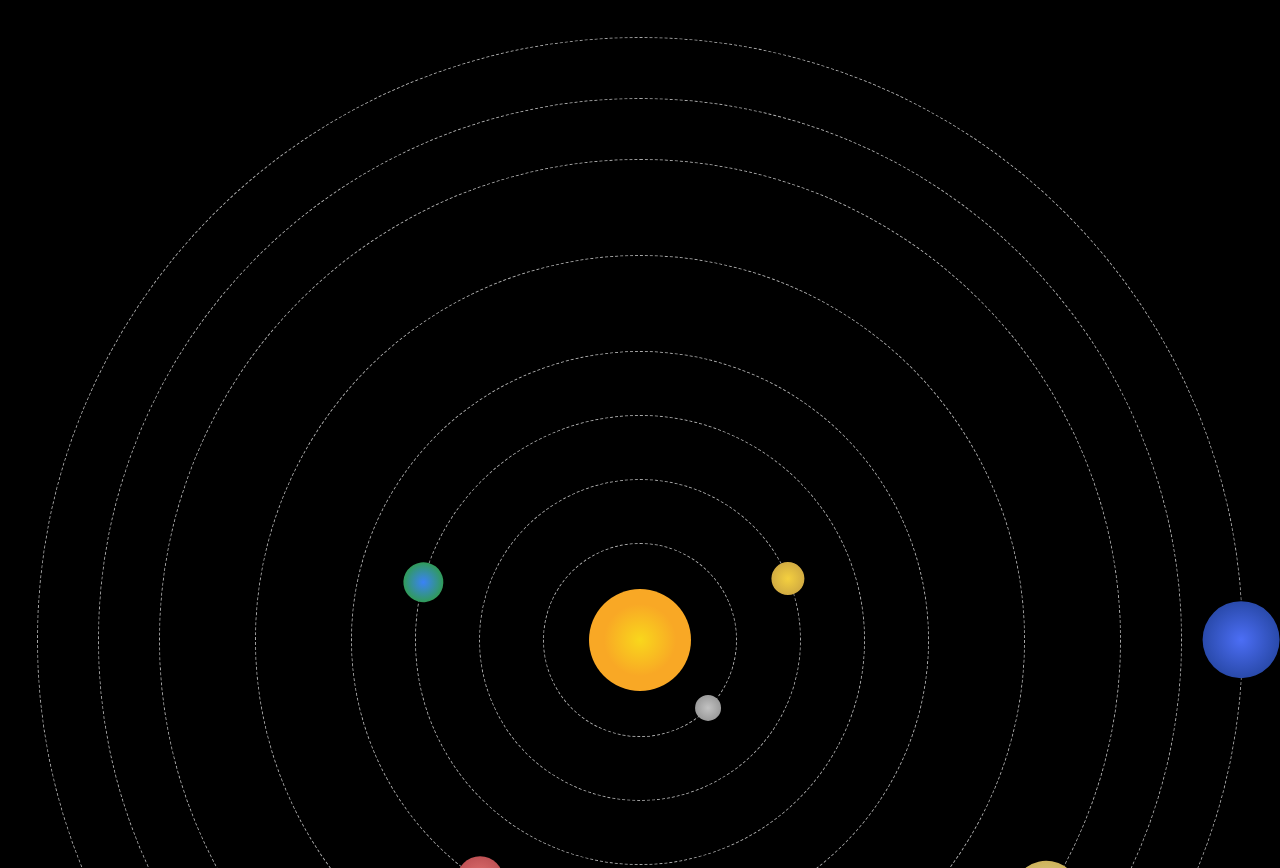
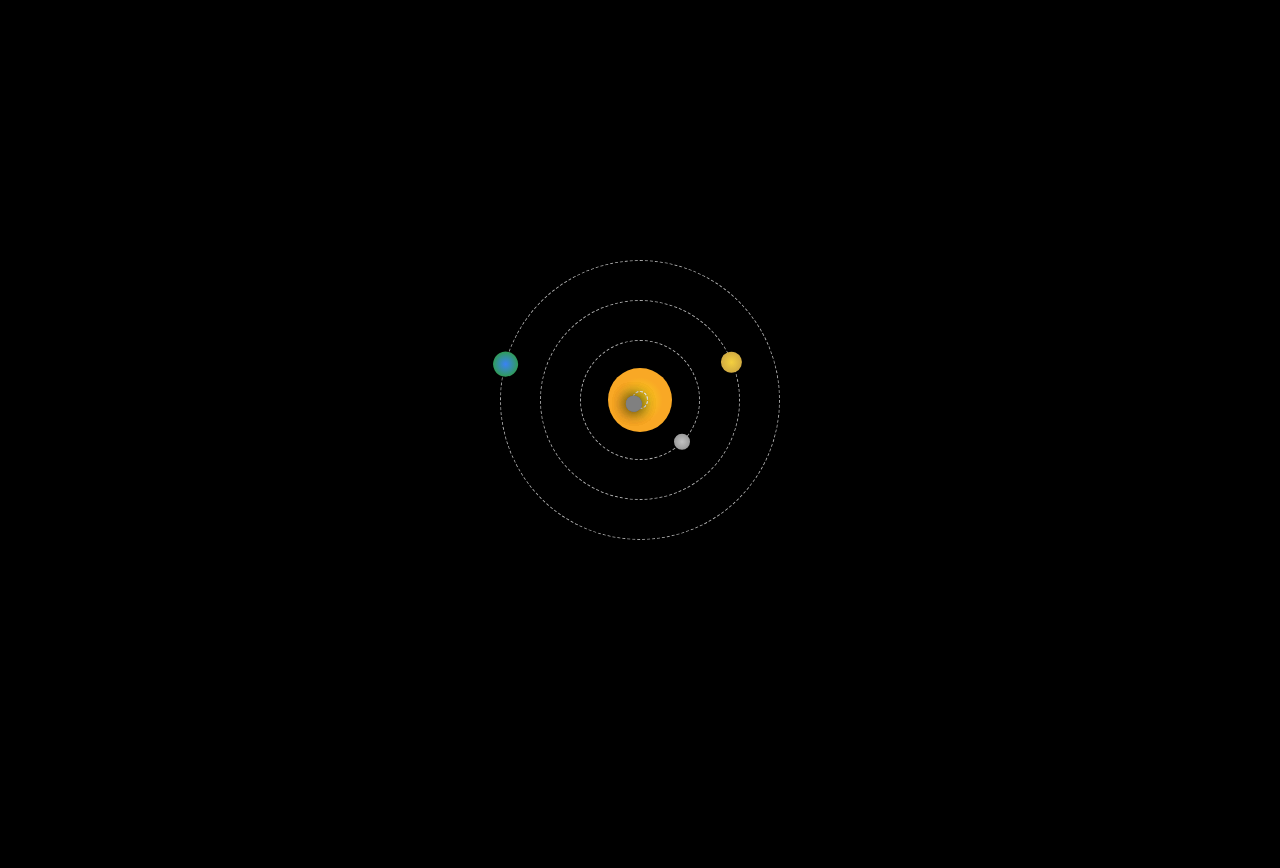
Before and after one commit to NataliiaTur/Solar-System, a plain HTML site: page index.html in a window 1280 px wide. Shown: the top 868 px of the page. After the commit the page ends 800 px from the top, so only its background shows below. Drawn offline with Linux system fonts and the light colour scheme.

Commit message:
update styles

```diff
--- a/css/styles.css
+++ b/css/styles.css
@@ -1,8 +1,18 @@
+*,
+*::before,
+*::after {
+  box-sizing: border-box;
+}
+
 body {
   background: #000f;
   color: #fffa;
   margin: 0;
   width: 100vw;
+  min-height: 100vh;
+  display: flex;
+  align-items: center;
+  justify-content: center;
 }
 
 ol {
@@ -11,6 +21,7 @@ ol {
   container-type: inline-size;
   display: grid;
   width: 100%;
+  max-width: 100vmin;
 }
 
 li {
@@ -21,7 +32,8 @@ li {
   grid-area: 1 / 1;
   place-self: center;
   width: var(--d, 2cqi);
-  &::after {
+}
+li::after {
   animation: rotate var(--t, 3s) linear infinite;
   aspect-ratio: 1 / 1;
   background: var(--b, hsl(0, 0%, 50%));
@@ -31,7 +43,6 @@ li {
   display: block;
   offset-path: content-box;
   width: var(--w, 2cqi);
-  }
 }
 
 @keyframes rotate {
@@ -45,11 +56,11 @@ li {
   --d: 10cqi;
   --w: 8cqi;
   border: 0;
-  &::after {
+}
+.sun::after {
   animation: none;
   offset-path: none;
   place-self: center;
-  }
 }
 
 .mercury {
@@ -74,36 +85,4 @@ li {
 }
 
 .mars {
-  --b: radial-gradient(circle, #e57373 0%, #af4448 100%);
-  --d: 45cqi;
-  --t: 8421.05ms;
-  --w: 3.7105cqi;
-}
-
-.jupiter {
-  --b: radial-gradient(circle, #d4a373 0%, #b36d32 50%, #f4e7d3 100%);
-  --d: 60cqi;
-  --t: 12631.58ms;
-  --w: 4.8158cqi;
-}
-
-.saturn {
-  --b: radial-gradient(circle, #e6dba0 0%, #c2a13e 100%);
-  --d: 75cqi;
-  --t: 14736.84ms;
-  --w: 5.3684cqi;
-}
-
-.uranus {
-  --b: radial-gradient(circle, #7de3f4 0%, #3ba0b5 100%);
-  --d: 84.5cqi;
-  --t: 10526.32ms;
-  --w: 4.2632cqi;
-}
-
-.neptune {
-  --b: radial-gradient(circle, #4c6ef5 0%, #1b3b8c 100%);
-  --d: 94cqi;
-  --t: 20000ms;
-  --w: 6cqi;
-}
+  --b: radial-gradient(circle, #e57373
```
Also changed, not shown: index.html (+0 -1 lines). Lines whose indentation alone changed are shown as unchanged.
